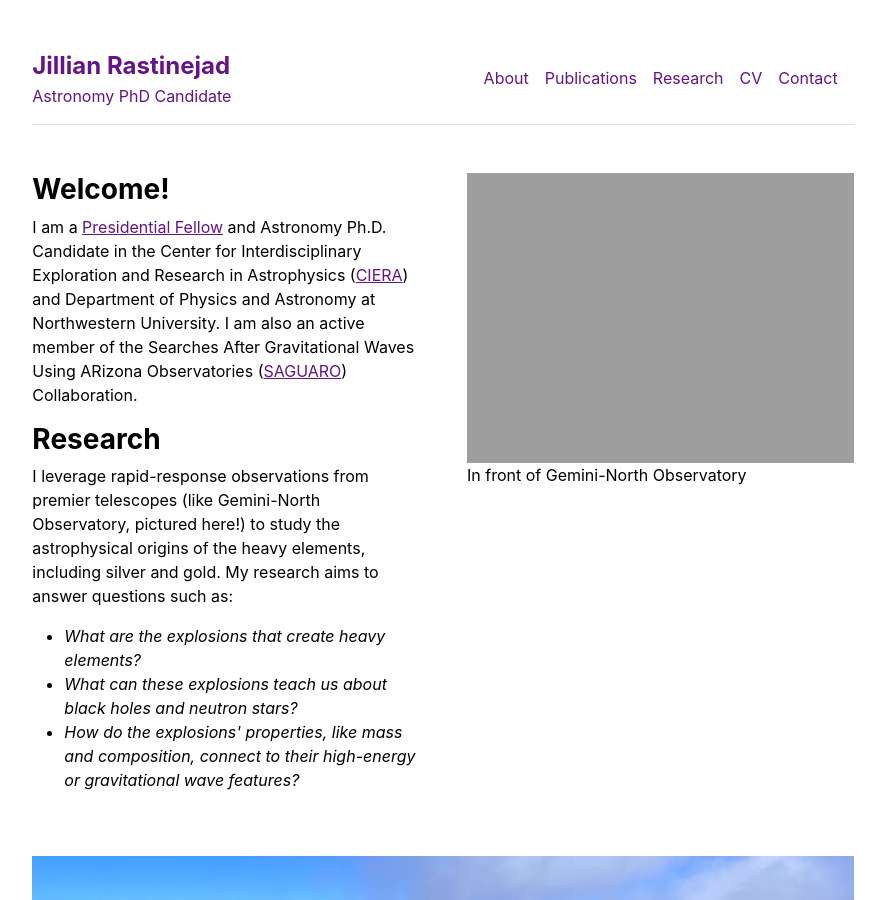
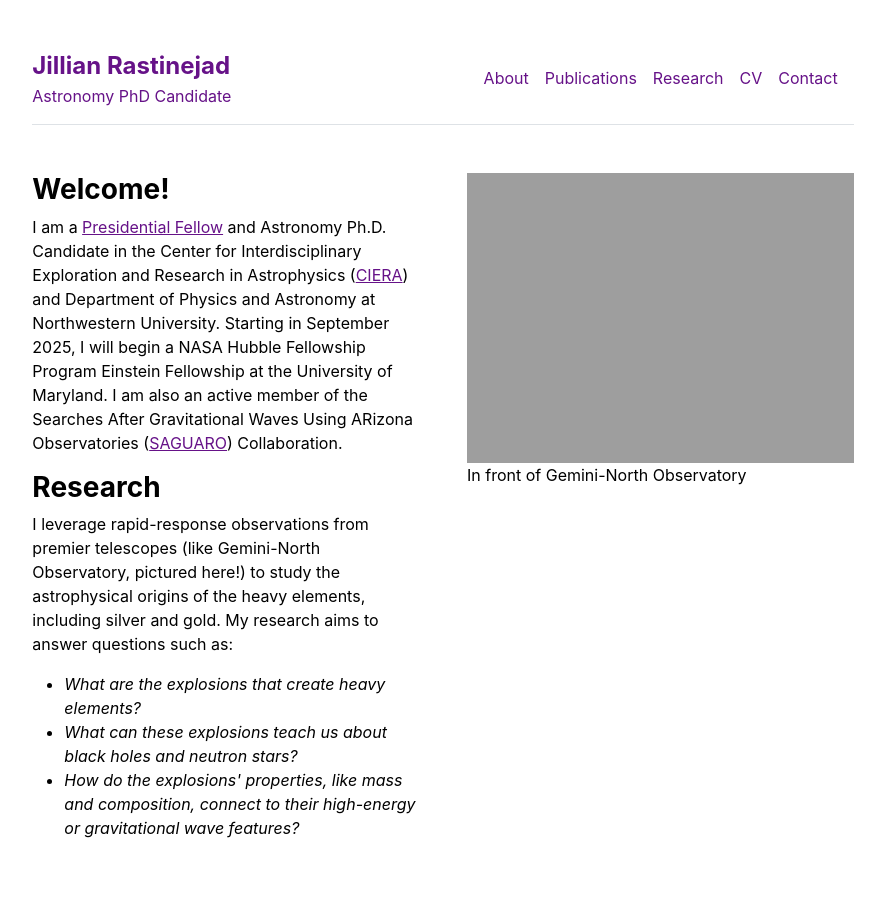
Before and after one commit to jrastinejad/jrastinejad.github.io, a Jekyll site: the page built from index.md, in a window 1280 px wide and 900 px high. Shown: the whole window, without its empty margins (197-1082 px from the left). Built offline with Jekyll 4.4.1, drawn with Linux system fonts in a browser that asks for light colours.

Commit message:
Committing additional updates.

```diff
--- a/_data/publications.yml
+++ b/_data/publications.yml
@@ -1,5 +1,5 @@
 featured:
-- {name: ' 250108a/SN 2025kg: Observations of the most nearby Broad-Line Type Ic Supernova following an Einstein Probe Fast X-ray Transient. Rastinejad, J. C., Levan, A. J., Jonker, P. G. et al. 2025.',ref: 'submitted to ApJL', url: 'https://ui.adsabs.harvard.edu/abs/2025arXiv250408889R/abstract'}
+- {name: '250108a/SN 2025kg: Observations of the most nearby Broad-Line Type Ic Supernova following an Einstein Probe Fast X-ray Transient. Rastinejad, J. C., Levan, A. J., Jonker, P. G. et al. 2025.',ref: 'submitted to ApJL', url: 'https://ui.adsabs.harvard.edu/abs/2025arXiv250408889R/abstract'}
 - {name: 'Uniform Modeling of Observed Kilonovae: Implications for Diversity and the Progenitors of Merger-Driven Long Gamma-Ray Bursts. Rastinejad, J. C., Fong, W., Kilpatrick, C. D. et al. 2025.',ref: 'ApJ, 979, 190', url: 'https://ui.adsabs.harvard.edu/abs/2024arXiv240902158R/abstract'}
 - {name: 'A Hubble Space Telescope Search for r-Process Nucleosynthesis in Gamma-ray Burst Supernovae. Rastinejad, J. C., Fong, W., Levan, A. J. et al. 2024.', ref: 'ApJ, 968, 14.', url: 'https://ui.adsabs.harvard.edu/abs/2024ApJ...968...14R/abstract'}
 - {name: 'A Kilonova Following a Long-Duration Gamma-ray Burst at 350 Mpc. Rastinejad, J. C., Gompertz, B. P., Levan, A. J. et al. 2022.', ref: 'Nature, 612, 7939.', url: 'https://ui.adsabs.harvard.edu/abs/2022Natur.612..223R/abstract'}
--- a/_layouts/cv.html
+++ b/_layouts/cv.html
@@ -5,7 +5,7 @@ layout: default
 <div class="row g-5 mb-5">
   <div class="col-md-6">
     <p>My full C.V. is available here:</p>
-    <p><a href="{{ site.github.url }}/assets/JCR_CV_Jan2025.pdf" target="_blank">JCR_CV_Jan2025</a></p>
+    <p><a href="{{ site.github.url }}/assets/JCR_CV_June2025.pdf" target="_blank">JCR_CV_June_2025</a></p>
   </div>
   <div class="col-md-6">
     <figure>
--- a/_layouts/home.html
+++ b/_layouts/home.html
@@ -7,6 +7,7 @@ layout: default
     <h3 class="fw-bold">Welcome!</h3>
     <p>I am a <a href="https://www.tgs.northwestern.edu/funding/fellowships-and-grants/internal-fellowships-grants/presidential-fellowship-winners/fellowship-winners.html">Presidential Fellow</a> and Astronomy Ph.D. Candidate in the
       Center for Interdisciplinary Exploration and Research in Astrophysics (<a href="https://ciera.northwestern.edu">CIERA</a>) and Department of Physics and Astronomy at Northwestern University.
+      Starting in September 2025, I will begin a NASA Hubble Fellowship Program Einstein Fellowship at the University of Maryland.
       I am also an active member of the Searches After Gravitational Waves Using ARizona Observatories (<a href="https://saguaro-mma.github.io">SAGUARO</a>) Collaboration.</p>
     <h3 class="fw-bold">Research</h3>
     <p>I leverage rapid-response observations from premier telescopes (like Gemini-North Observatory, pictured here!) to study the astrophysical origins of the heavy elements, including silver and gold. My research aims to answer questions such as:
```
